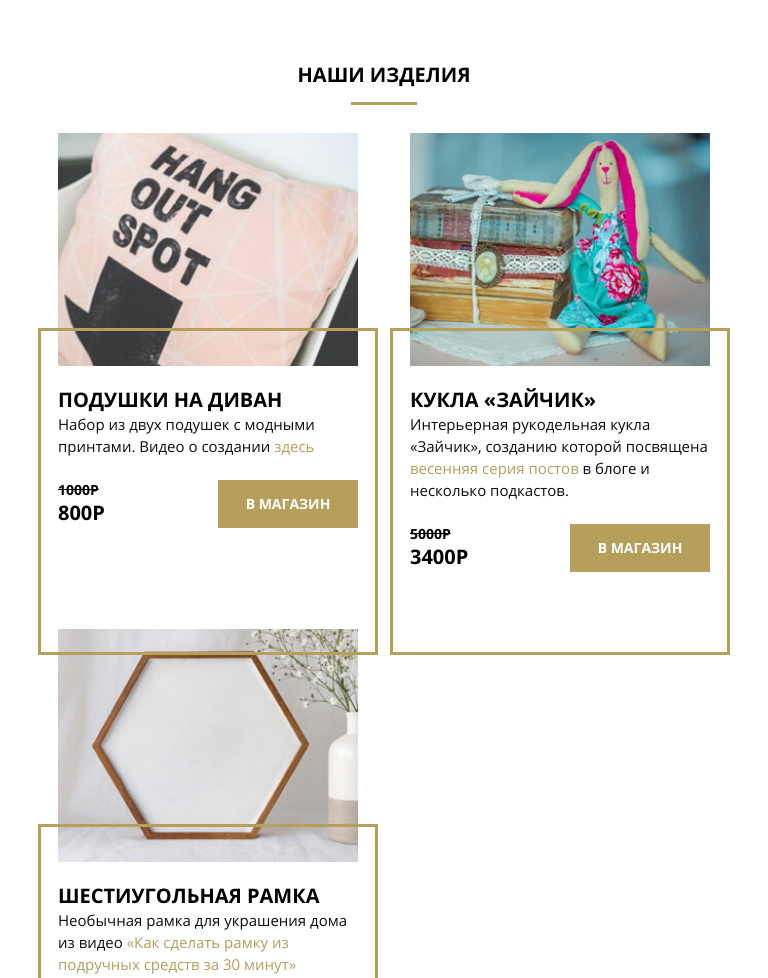
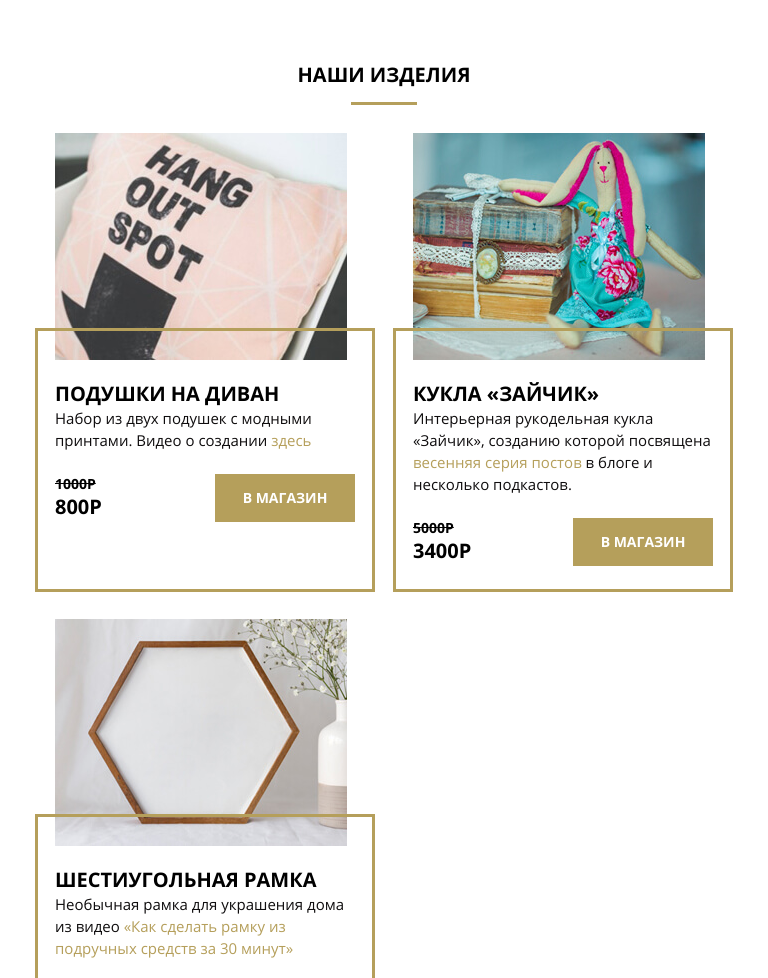
Before and after one commit to Dolphin-34/MQ__diplom, a plain HTML site: page index.html in a window 768 px wide. Shown: the part 4505-5483 px from the top of the page. Drawn offline with Linux system fonts and the light colour scheme.

Commit message:
Add files via upload

```diff
--- a/css/style.css
+++ b/css/style.css
@@ -615,13 +615,13 @@ a {
         justify-content: space-between;
     }
 
-    .goods__card-wrp {
+    .goods__card-wrapper {
         position: relative;
         max-width: 300px;
-        margin: 0 20px;
+        margin: 0 20px 25px;
     }
 
-    .goods__card-wrp::after {
+    .goods__card-wrapper::after {
         content: "";
         position: absolute;
         z-index: 1;
@@ -698,7 +698,7 @@ a {
     /* --- Content footer --- */
 
     .content__footer {
-        margin-top: 93px;
+        margin-top: 64px;
         background: #f4f7f6;
         padding: 30px 0;
     }
@@ -838,38 +838,36 @@ a {
 
     /* --- Goods card --- */
 
+    .goods__wrp {
+        max-width: 698px;
+        margin: 0 auto;
+        padding: 0;
+    }
+
     .goods__wrp-card {
-        max-width: 698px;
         display: flex;
         justify-content: space-between;
         flex-wrap: wrap;
     }
 
-    .goods__card-wrp::after {
+    .goods__card-wrapper {
+        width: 100%;
+    }
+
+    .goods__card-wrapper:nth-child(1n+3) {
+       margin-top: 28px;
+    }
+
+    .goods__card-wrapper::after {
         top: 195px;
     }
 
-    .image__card {
-        width: 100%;
+    .goods__card {
+       width: 100%;
     }
 
     .content__goods {
-        padding: 15px 0 0 0;
-        flex-grow: 1;
-    }
-
-
-    .goods__wrp-card {
-        display: flex;
-        justify-content: space-between;
-        flex-wrap: wrap;
-        margin: 0 auto;
-        flex: 0 1 calc(50% - 11px);
-    }
-
-    .goods__card {
-        margin-bottom: 57px;
-        flex: 0 1 calc(50% - 11px);
+        width: 100%;
     }
 
     /*  Footer */
--- a/index.html
+++ b/index.html
@@ -410,7 +410,7 @@
         </div>
         <div class="goods__wrp-card">
 
-            <div class="goods__card-wrp">
+            <div class="goods__card-wrapper">
                 <article class="goods__card">
                     <picture>
                         <source media="(min-width: 641px) and (max-width: 1199px)" srcset="img/shop-item-tablet1.jpg">
@@ -435,7 +435,7 @@
                 </article>
             </div>
 
-            <div class="goods__card-wrp">
+            <div class="goods__card-wrapper">
                 <article class="goods__card">
                     <picture>
                         <source media="(min-width: 641px) and (max-width: 1199px)" srcset="img/shop-item-tablet2.jpg">
@@ -460,7 +460,7 @@
                 </article>
             </div>
 
-            <div class="goods__card-wrp">
+            <div class="goods__card-wrapper">
                 <article class="goods__card">
                     <picture>
                         <source media="(min-width: 641px) and (max-width: 1199px)" srcset="img/shop-item-tablet3.jpg">
```
